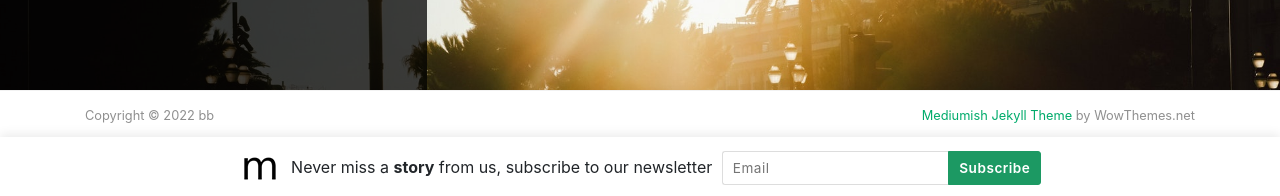
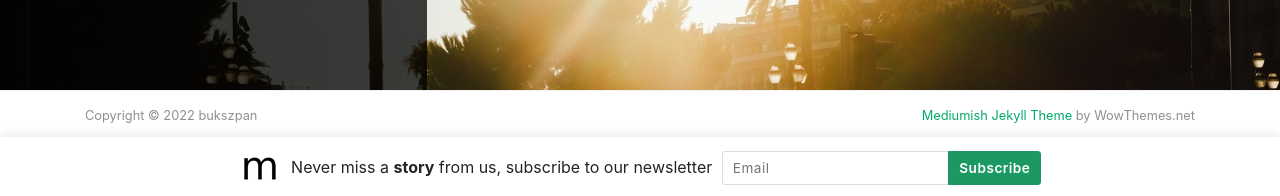
Before and after one commit to bukszpan/bb, a Jekyll site: the page built from index.html, in a window 1280 px wide and 900 px high, scrolled down 1540 px. Shown: the part 701-897 px from the top of the window. Built offline with Jekyll 4.4.1, drawn with Linux system fonts in a browser that asks for light colours; nearby versions of some CDN libraries; the list of posts is cut into pages by our own code.

Commit message:
Update _config.yml

```diff
--- a/_config.yml
+++ b/_config.yml
@@ -1,6 +1,6 @@
 # Site
-name: "bb"
-title: "bb"
+name: "bukszpan"
+title: "bukszpan"
 description: "Jekyll template, Medium styled, free for bloggers."
 logo: 'assets/images/logo.png'
 favicon: 'assets/images/logo.png'
```
